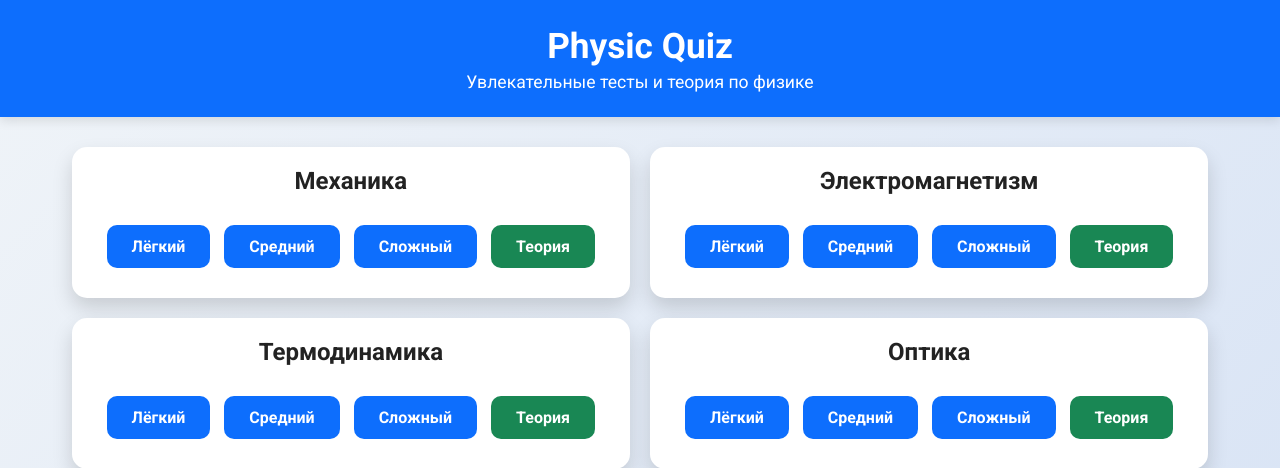
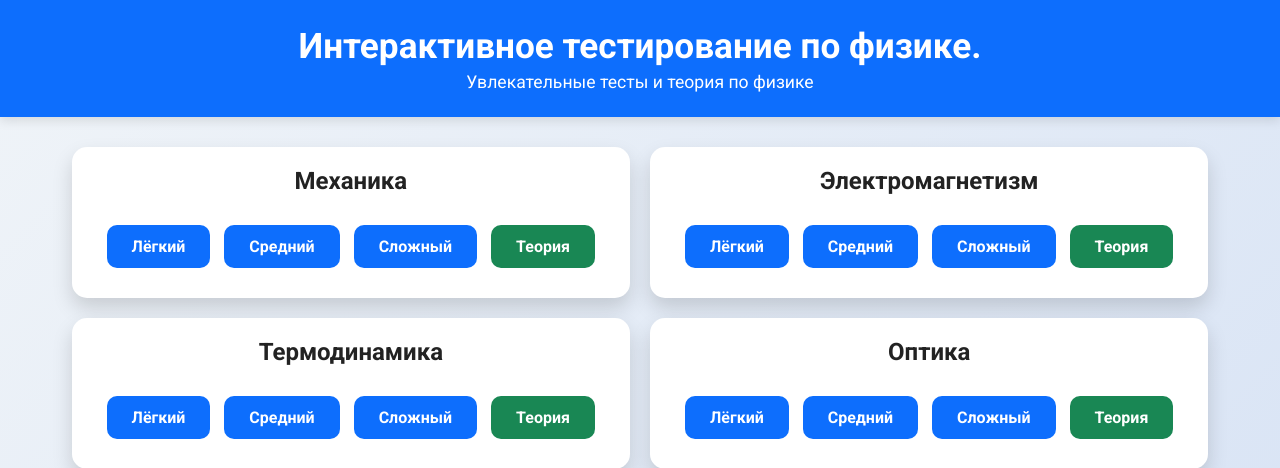
Before and after one commit to k1ng73/project, a Flask app: page / in a window 1280 px wide. Shown: the top 468 px of the page. Run offline with Flask 3, Linux system fonts and the light colour scheme.

Commit message:
Add files via upload

```diff
--- a/templates/index.html
+++ b/templates/index.html
@@ -2,14 +2,14 @@
 <html lang="ru">
 <head>
     <meta charset="UTF-8">
-    <title>Physic Quiz</title>
+    <title>Интерактивное тестирование по физике</title>
     <link rel="stylesheet" href="/static/style.css">
     <link href="https://fonts.googleapis.com/css2?family=Roboto:wght@400;700&display=swap" rel="stylesheet">
 </head>
 <body>
     <header>
         <div class="header-container">
-            <h1>Physic Quiz</h1>
+            <h1>Интерактивное тестирование по физике.</h1>
             <p>Увлекательные тесты и теория по физике</p>
         </div>
     </header>
```
